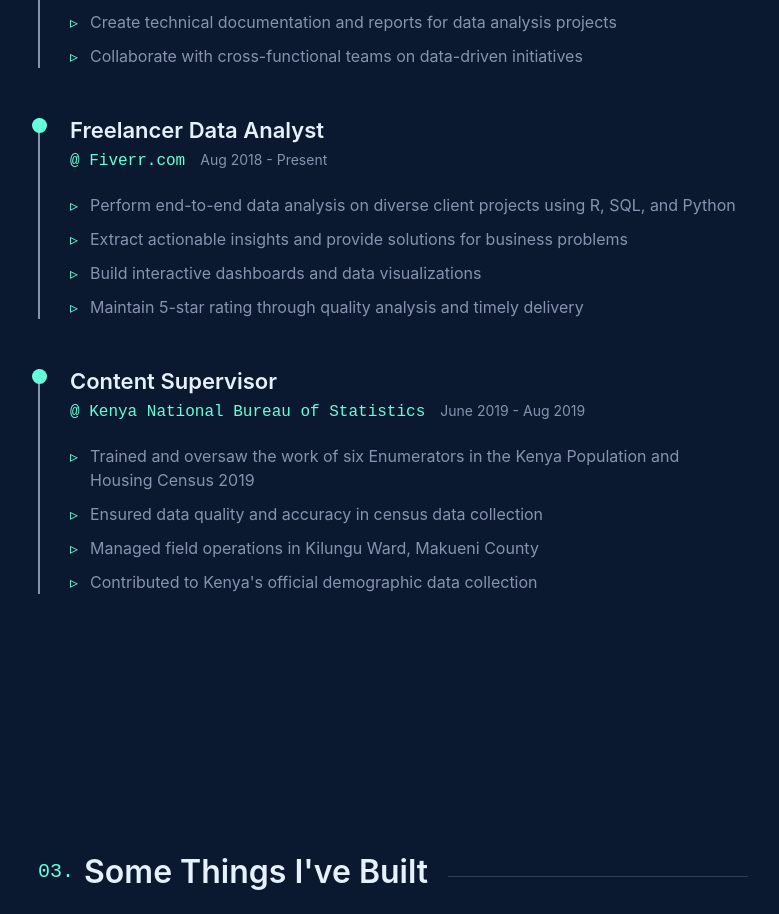
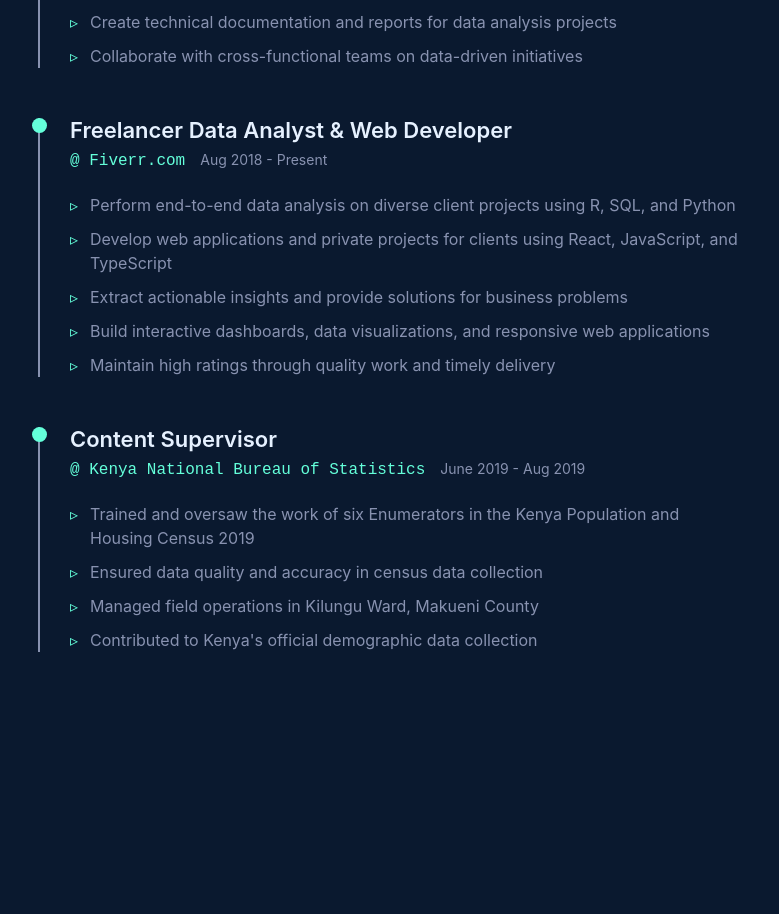
Before and after one commit to kelvinmmuia/personal-website, a React (Vite) app: page / in a window 1280 px wide. Shown: the part 2045-2959 px from the top of the page, without its empty margins (22-801 px from the left). Built offline with nearby package versions, Linux system fonts and the light colour scheme.

Commit message:
Update: Add web development experience to Fiverr role and update social media profiles (X and LinkedIn)

```diff
--- a/src/components/Experience.tsx
+++ b/src/components/Experience.tsx
@@ -15,14 +15,15 @@ const experiences = [
   },
   {
     id: 2,
-    role: 'Freelancer Data Analyst',
+    role: 'Freelancer Data Analyst & Web Developer',
     company: 'Fiverr.com',
     period: 'Aug 2018 - Present',
     description: [
       'Perform end-to-end data analysis on diverse client projects using R, SQL, and Python',
+      'Develop web applications and private projects for clients using React, JavaScript, and TypeScript',
       'Extract actionable insights and provide solutions for business problems',
-      'Build interactive dashboards and data visualizations',
-      'Maintain 5-star rating through quality analysis and timely delivery'
+      'Build interactive dashboards, data visualizations, and responsive web applications',
+      'Maintain high ratings through quality work and timely delivery'
     ]
   },
   {
--- a/src/components/Footer.tsx
+++ b/src/components/Footer.tsx
@@ -19,7 +19,7 @@ const Footer: FC = () => {
               <FaGithub />
             </a>
             <a
-              href="https://linkedin.com/in/kelvin-mwaka-muia"
+              href="https://www.linkedin.com/in/kelvin-mwaka-muia/"
               target="_blank"
               rel="noopener noreferrer"
               aria-label="LinkedIn"
@@ -28,11 +28,11 @@ const Footer: FC = () => {
               <FaLinkedin />
             </a>
             <a
-              href="https://twitter.com/kelvinmwakamuia"
+              href="https://x.com/kmwakamuia"
               target="_blank"
               rel="noopener noreferrer"
-              aria-label="Twitter"
-              title="Twitter"
+              aria-label="X (Twitter)"
+              title="X (Twitter)"
             >
               <FaTwitter />
             </a>
--- a/src/components/Hero.tsx
+++ b/src/components/Hero.tsx
@@ -40,10 +40,10 @@ const Hero: FC<{ id: string }> = ({ id }) => {
           <a href="https://github.com/kelvinmmuia" target="_blank" rel="noopener noreferrer" title="GitHub">
             <FaGithub />
           </a>
-          <a href="https://linkedin.com/in/kelvin-mwaka-muia" target="_blank" rel="noopener noreferrer" title="LinkedIn">
+          <a href="https://www.linkedin.com/in/kelvin-mwaka-muia/" target="_blank" rel="noopener noreferrer" title="LinkedIn">
             <FaLinkedin />
           </a>
-          <a href="https://twitter.com/kelvinmwakamuia" target="_blank" rel="noopener noreferrer" title="Twitter">
+          <a href="https://x.com/kmwakamuia" target="_blank" rel="noopener noreferrer" title="X (Twitter)">
             <FaTwitter />
           </a>
         </div>
```
